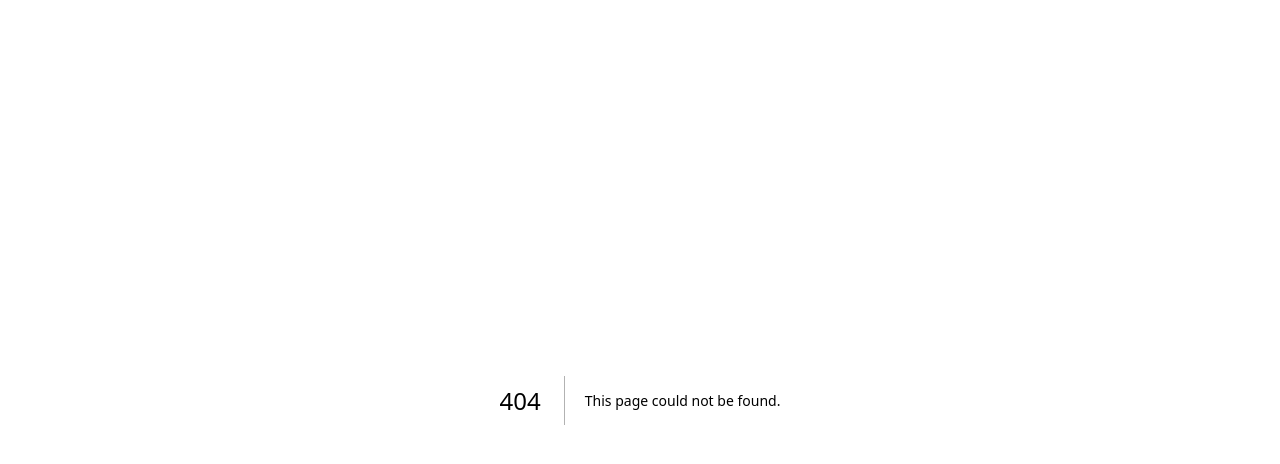
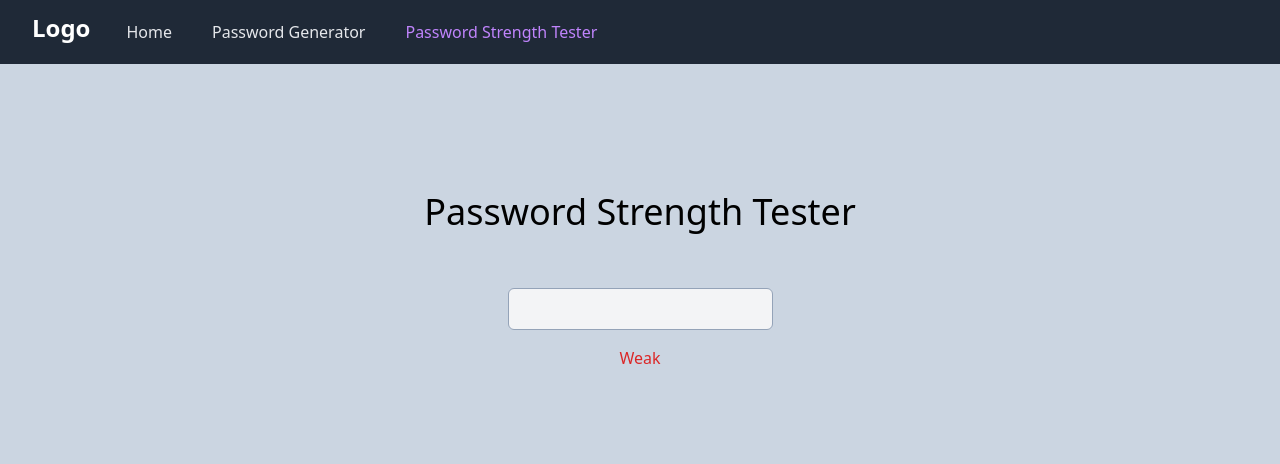
Before and after one commit to piotrszubert/password-generator, a Next.js app: page /password-strength in a window 1280 px wide. Before the commit this address had no page. Shown: the top 464 px of the page. Built offline with nearby package versions, Linux system fonts and the light colour scheme.

Commit message:
renamed routes

```diff
--- a/components/navigation.tsx
+++ b/components/navigation.tsx
@@ -11,8 +11,8 @@ const Navigation = () => {
 
 	const navigation: NavItem[] = [
 		{ name: 'Home', href: '/' },
-		{ name: 'Password Generator', href: '/password' },
-		{ name: 'Password Strength Tester', href: '/strength' },
+		{ name: 'Password Generator', href: '/password-generator' },
+		{ name: 'Password Strength Tester', href: '/password-strength' },
 	];
 
 	const [isOpen, setIsOpen] = useState(false);
```
Also changed, not shown: src/pages/password-generator.tsx (renamed from src/pages/password.tsx), src/pages/password-strength.tsx (renamed from src/pages/strength.tsx).
